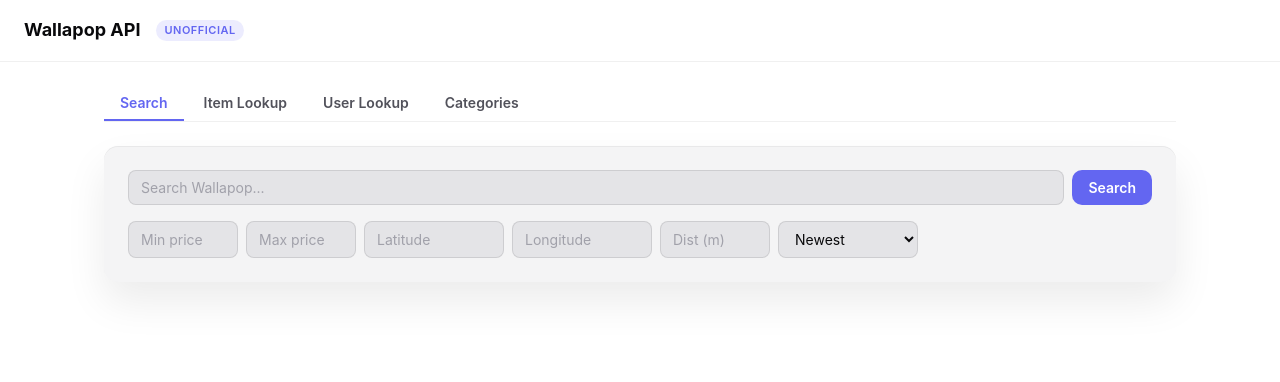
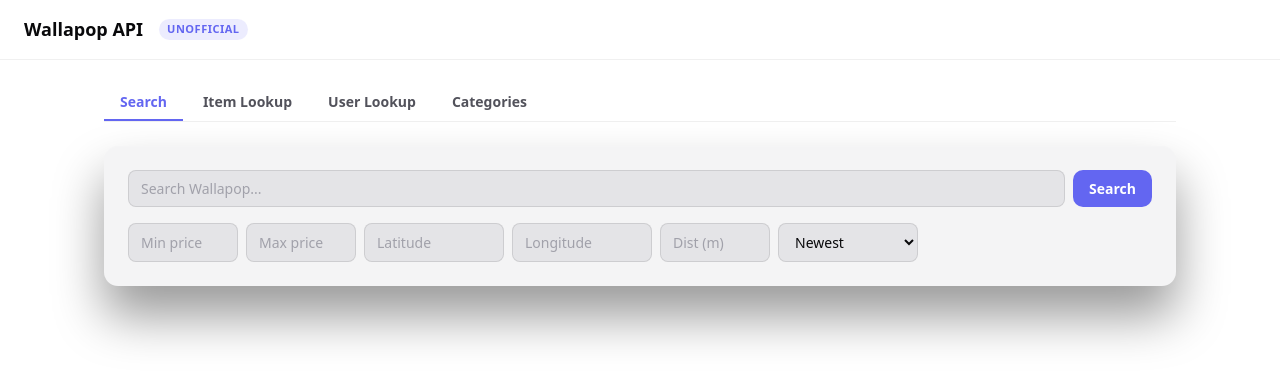
Before and after one commit to davstr1/wallapop-api, a website: page public/index.html in a window 1280 px wide. Drawn offline with Linux system fonts and the light colour scheme.

Commit message:
feat: use @nexum/ui tokens.css — official design tokens from the design system

```diff
--- a/package.json
+++ b/package.json
@@ -6,7 +6,8 @@
     "test": "jest",
     "test:watch": "jest --watch",
     "test:coverage": "jest --coverage",
-    "build": "tsc",
+    "build": "tsc && cp node_modules/@nexum/ui/dist/tokens.css public/tokens.css",
+    "postinstall": "cp node_modules/@nexum/ui/dist/tokens.css public/tokens.css 2>/dev/null || true",
     "dev": "tsx src/server.ts",
     "start": "node dist/server.js",
     "cli": "tsx src/cli.ts"
@@ -16,6 +17,7 @@
   "license": "ISC",
   "description": "",
   "dependencies": {
+    "@nexum/ui": "file:../nexum-ui",
     "axios": "^1.13.5",
     "cors": "^2.8.6",
     "dotenv": "^17.3.1",
--- a/public/index.html
+++ b/public/index.html
@@ -4,74 +4,10 @@
   <meta charset="UTF-8">
   <meta name="viewport" content="width=device-width, initial-scale=1.0">
   <title>Wallapop API</title>
+  <link rel="stylesheet" href="/tokens.css">
   <style>
-    /* === Tokens === */
-    :root {
-      --surface-primary: #09090b;
-      --surface-secondary: #111113;
-      --surface-tertiary: #1a1a1c;
-      --text-primary: #fafafa;
-      --text-secondary: #a1a1aa;
-      --text-muted: #52525b;
-      --border-default: rgba(255,255,255,0.10);
-      --border-subtle: rgba(255,255,255,0.06);
-      --border-strong: rgba(255,255,255,0.20);
-      --accent: #6366f1;
-      --accent-hover: #818cf8;
-      --success: #22c55e;
-      --warning: #f59e0b;
-      --danger: #ef4444;
-      --info: #3b82f6;
-      --radius-card: 14px;
-      --radius-button: 10px;
-      --radius-input: 8px;
-      --radius-pill: 9999px;
-      --shadow-card: 0px 1px 0px 0px rgba(255,255,255,0.10) inset, 0px 30px 50px rgba(0,0,0,0.40);
-      --shadow-subtle: 0 28px 70px rgba(0,0,0,0.14), 0 14px 32px rgba(0,0,0,0.08);
-      --shadow-glow: 0 0 40px 10px hsla(249,91%,77%,0.1);
-      --space-xs: 4px;
-      --space-sm: 8px;
-      --space-md: 16px;
-      --space-lg: 24px;
-      --space-xl: 32px;
-      --space-2xl: 48px;
-      --space-3xl: 64px;
-      --font-sans: -apple-system, BlinkMacSystemFont, 'Segoe UI', system-ui, sans-serif;
-      --font-mono: ui-monospace, 'SF Mono', 'Cascadia Code', monospace;
-    }
-
-    @media (prefers-color-scheme: light) {
-      :root {
-        --surface-primary: #ffffff;
-        --surface-secondary: #f4f4f5;
-        --surface-tertiary: #e4e4e7;
-        --text-primary: #09090b;
-        --text-secondary: #52525b;
-        --text-muted: #a1a1aa;
-        --border-default: rgba(0,0,0,0.10);
-        --border-subtle: rgba(0,0,0,0.06);
-        --border-strong: rgba(0,0,0,0.20);
-        --shadow-card: 0px 1px 0px 0px rgba(0,0,0,0.05) inset, 0px 20px 40px rgba(0,0,0,0.08);
-        --shadow-subtle: 0 10px 30px rgba(0,0,0,0.06), 0 4px 12px rgba(0,0,0,0.04);
-        --shadow-glow: 0 0 40px 10px hsla(249,91%,77%,0.08);
-      }
-    }
-
-    /* === Resets === */
-    *, *::before, *::after { box-sizing: border-box; margin: 0; padding: 0; }
-    body {
-      background: var(--surface-primary);
-      color: var(--text-primary);
-      font-family: var(--font-sans);
-      line-height: 1.6;
-      -webkit-font-smoothing: antialiased;
-    }
-    ::-webkit-scrollbar { width: 8px; height: 8px; }
-    ::-webkit-scrollbar-track { background: var(--surface-primary); }
-    ::-webkit-scrollbar-thumb { background: var(--border-strong); border-radius: var(--radius-pill); }
-
     /* === Layout === */
-    .page { max-width: 1120px; margin: 0 auto; padding: var(--space-lg); }
+    .page { max-width: 1120px; margin: 0 auto; padding: var(--space-6); }
 
     /* === Nav === */
     nav {
@@ -79,8 +15,8 @@
       background: rgba(9,9,11,0.85);
       backdrop-filter: blur(16px);
       border-bottom: 1px solid var(--border-subtle);
-      padding: var(--space-md) var(--space-lg);
-      display: flex; align-items: center; gap: var(--space-md);
+      padding: var(--space-4) var(--space-6);
+      display: flex; align-items: center; gap: var(--space-4);
     }
     @media (prefers-color-scheme: light) {
       nav { background: rgba(255,255,255,0.85); }
@@ -97,12 +33,12 @@
       background: var(--surface-secondary);
       border-radius: var(--radius-card);
       box-shadow: var(--shadow-card);
-      padding: var(--space-lg);
-      display: flex; flex-direction: column; gap: var(--space-md);
-      margin-bottom: var(--space-xl);
+      padding: var(--space-6);
+      display: flex; flex-direction: column; gap: var(--space-4);
+      margin-bottom: var(--space-8);
     }
     .search-row {
-      display: flex; gap: var(--space-sm); flex-wrap: wrap;
+      display: flex; gap: var(--space-2); flex-wrap: wrap;
     }
     .search-row input, .search-row select {
       background: var(--surface-tertiary);
@@ -111,7 +47,7 @@
       color: var(--text-primary);
       font-family: var(--font-sans);
       font-size: 14px;
-      padding: var(--space-sm) 12px;
+      padding: var(--space-2) 12px;
       outline: none;
       transition: border-color 0.15s;
     }
@@ -128,7 +64,7 @@
       font-family: var(--font-sans);
       font-size: 14px; font-weight: 600;
       cursor: pointer; border: none;
-      padding: var(--space-sm) var(--space-md);
+      padding: var(--space-2) var(--space-4);
       border-radius: var(--radius-button);
       transition: background 0.15s, box-shadow 0.15s;
     }
@@ -145,14 +81,14 @@
 
     /* === Tabs === */
     .tabs {
-      display: flex; gap: var(--space-xs);
+      display: flex; gap: var(--space-1);
       border-bottom: 1px solid var(--border-subtle);
-      margin-bottom: var(--space-lg);
+      margin-bottom: var(--space-6);
       overflow-x: auto;
     }
     .tab {
       background: none; color: var(--text-secondary);
-      padding: var(--space-sm) var(--space-md);
+      padding: var(--space-2) var(--space-4);
       border-radius: var(--radius-button) var(--radius-button) 0 0;
       border: none; border-bottom: 2px solid transparent;
       white-space: nowrap;
@@ -161,7 +97,7 @@
     .tab.active { color: var(--accent); border-bottom-color: var(--accent); }
 
     /* === Results grid === */
-    .results { display: grid; grid-template-columns: repeat(auto-fill, minmax(260px, 1fr)); gap: var(--space-lg); }
+    .results { display: grid; grid-template-columns: repeat(auto-fill, minmax(260px, 1fr)); gap: var(--space-6); }
 
     /* === Item card === */
     .card {
@@ -176,14 +112,14 @@
       width: 100%; height: 200px; object-fit: cover;
       background: var(--surface-tertiary);
     }
-    .card-body { padding: var(--space-md); display: flex; flex-direction: column; gap: var(--space-sm); }
+    .card-body { padding: var(--space-4); display: flex; flex-direction: column; gap: var(--space-2); }
     .card-title {
       font-size: 14px; font-weight: 600;
       display: -webkit-box; -webkit-line-clamp: 2; -webkit-box-orient: vertical; overflow: hidden;
     }
     .card-price { font-size: 18px; font-weight: 700; color: var(--accent); }
-    .card-meta { font-size: 12px; color: var(--text-muted); display: flex; gap: var(--space-sm); flex-wrap: wrap; }
-    .card-meta span { display: flex; align-items: center; gap: var(--space-xs); }
+    .card-meta { font-size: 12px; color: var(--text-muted); display: flex; gap: var(--space-2); flex-wrap: wrap; }
+    .card-meta span { display: flex; align-items: center; gap: var(--space-1); }
 
     /* === Badges === */
     .badge {
@@ -196,8 +132,8 @@
     /* === Status bar === */
     .status-bar {
       display: flex; align-items: center; justify-content: space-between;
-      padding: var(--space-sm) 0;
-      margin-bottom: var(--space-md);
+      padding: var(--space-2) 0;
+      margin-bottom: var(--space-4);
       color: var(--text-secondary); font-size: 13px;
     }
     .status-bar .count { font-weight: 600; color: var(--text-primary); }
@@ -205,7 +141,7 @@
     /* === Load more === */
     .load-more {
       display: flex; justify-content: center;
-      padding: var(--space-xl) 0;
+      padding: var(--space-8) 0;
     }
 
     /* === Panels (item detail, user) === */
@@ -213,17 +149,17 @@
       background: var(--surface-secondary);
       border-radius: var(--radius-card);
       box-shadow: var(--shadow-card);
-      padding: var(--space-lg);
-      margin-bottom: var(--space-lg);
+      padding: var(--space-6);
+      margin-bottom: var(--space-6);
     }
-    .panel h2 { font-size: 20px; font-weight: 700; margin-bottom: var(--space-md); }
-    .panel-grid { display: grid; grid-template-columns: 1fr 1fr; gap: var(--space-sm); }
+    .panel h2 { font-size: 20px; font-weight: 700; margin-bottom: var(--space-4); }
+    .panel-grid { display: grid; grid-template-columns: 1fr 1fr; gap: var(--space-2); }
     .panel-grid dt { font-size: 12px; color: var(--text-muted); }
-    .panel-grid dd { font-size: 14px; font-weight: 500; margin-bottom: var(--space-sm); }
+    .panel-grid dd { font-size: 14px; font-weight: 500; margin-bottom: var(--space-2); }
 
     /* === Lookup form === */
     .lookup {
-      display: flex; gap: var(--space-sm); margin-bottom: var(--space-lg);
+      display: flex; gap: var(--space-2); margin-bottom: var(--space-6);
     }
     .lookup input { flex: 1; }
 
@@ -238,7 +174,7 @@
     @keyframes spin { to { transform: rotate(360deg); } }
     .loading, .empty {
       display: flex; flex-direction: column; align-items: center; justify-content: center;
-      gap: var(--space-md); padding: var(--space-3xl) 0;
+      gap: var(--space-4); padding: var(--space-16) 0;
       color: var(--text-muted); font-size: 14px;
     }
 
@@ -316,7 +252,7 @@
   <!-- ═══ ITEM TAB ═══ -->
   <section id="tab-item" hidden>
     <div class="lookup">
-      <input type="text" id="item-id-input" placeholder="Item ID (e.g. nz047v45rrjo)" class="input-keywords" style="background:var(--surface-tertiary);border:1px solid var(--border-default);border-radius:var(--radius-input);color:var(--text-primary);font-size:14px;padding:var(--space-sm) 12px;">
+      <input type="text" id="item-id-input" placeholder="Item ID (e.g. nz047v45rrjo)" class="input-keywords" style="background:var(--surface-tertiary);border:1px solid var(--border-default);border-radius:var(--radius-input);color:var(--text-primary);font-size:14px;padding:var(--space-2) 12px;">
       <button class="btn-primary" id="item-lookup-btn">Lookup</button>
     </div>
     <div id="item-loading" class="loading" hidden><div class="spinner"></div><span>Loading...</span></div>
@@ -326,7 +262,7 @@
   <!-- ═══ USER TAB ═══ -->
   <section id="tab-user" hidden>
     <div class="lookup">
-      <input type="text" id="user-id-input" placeholder="User ID (e.g. qjwy4weydwzo)" class="input-keywords" style="background:var(--surface-tertiary);border:1px solid var(--border-default);border-radius:var(--radius-input);color:var(--text-primary);font-size:14px;padding:var(--space-sm) 12px;">
+      <input type="text" id="user-id-input" placeholder="User ID (e.g. qjwy4weydwzo)" class="input-keywords" style="background:var(--surface-tertiary);border:1px solid var(--border-default);border-radius:var(--radius-input);color:var(--text-primary);font-size:14px;padding:var(--space-2) 12px;">
       <button class="btn-primary" id="user-lookup-btn">Lookup</button>
     </div>
     <div id="user-loading" class="loading" hidden><div class="spinner"></div><span>Loading...</span></div>
@@ -335,7 +271,7 @@
 
   <!-- ═══ CATEGORIES TAB ═══ -->
   <section id="tab-categories" hidden>
-    <button class="btn-primary" id="categories-load-btn" style="margin-bottom:var(--space-lg)">Load categories</button>
+    <button class="btn-primary" id="categories-load-btn" style="margin-bottom:var(--space-6)">Load categories</button>
     <div id="categories-loading" class="loading" hidden><div class="spinner"></div><span>Loading...</span></div>
     <div id="categories-result"></div>
   </section>
@@ -482,7 +418,7 @@ document.getElementById('item-lookup-btn').addEventListener('click', async () =>
           <dt>Sold</dt><dd>${item.sold?.flag ? 'Yes' : 'No'}</dd>
           <dt>Created</dt><dd>${item.creation_date ? new Date(item.creation_date * 1000).toLocaleDateString() : '?'}</dd>
         </dl>
-        ${desc ? `<p style="margin-top:var(--space-md);color:var(--text-secondary);font-size:13px">${esc(desc)}</p>` : ''}
+        ${desc ? `<p style="margin-top:var(--space-4);color:var(--text-secondary);font-size:13px">${esc(desc)}</p>` : ''}
       </div>`;
   } catch (err) {
     container.innerHTML = `<div class="empty"><span>Error: ${esc(err.message)}</span></div>`;
@@ -524,7 +460,7 @@ document.getElementById('user-lookup-btn').addEventListener('click', async () =>
           <dt>Reviews</dt><dd>${reviews}</dd>
           <dt>Featured</dt><dd>${user.featured ? 'Yes' : 'No'}</dd>
         </dl>
-        ${user.extra_info?.description ? `<p style="margin-top:var(--space-md);color:var(--text-secondary);font-size:13px">${esc(user.extra_info.description)}</p>` : ''}
+        ${user.extra_info?.description ? `<p style="margin-top:var(--space-4);color:var(--text-secondary);font-size:13px">${esc(user.extra_info.description)}</p>` : ''}
       </div>`;
   } catch (err) {
     container.innerHTML = `<div class="empty"><span>Error: ${esc(err.message)}</span></div>`;
@@ -552,11 +488,11 @@ document.getElementById('categories-load-btn').addEventListener('click', async (
 
 function renderCategories(cats, depth = 0) {
   if (!cats.length) return '';
-  return `<ul style="list-style:none;padding-left:${depth ? 'var(--space-lg)' : '0'}">
+  return `<ul style="list-style:none;padding-left:${depth ? 'var(--space-6)' : '0'}">
     ${cats.map(c => `
-      <li style="padding:var(--space-xs) 0">
+      <li style="padding:var(--space-1) 0">
         <span style="color:var(--text-secondary);font-size:12px;font-family:var(--font-mono)">${c.id}</span>
-        <span style="font-size:14px;font-weight:${depth === 0 ? '600' : '400'};margin-left:var(--space-sm)">${esc(c.name)}</span>
+        <span style="font-size:14px;font-weight:${depth === 0 ? '600' : '400'};margin-left:var(--space-2)">${esc(c.name)}</span>
         ${c.subcategories?.length ? renderCategories(c.subcategories, depth + 1) : ''}
       </li>
     `).join('')}
--- /dev/null
+++ b/public/tokens.css
@@ -0,0 +1,127 @@
+/* ═══════════════════════════════════════════════════════════
+ * @nexum/ui — Design Tokens (auto-generated, do not edit)
+ * Dark-mode-first · Framework-agnostic
+ * ═══════════════════════════════════════════════════════════ */
+
+:root {
+  /* ── Surfaces ── */
+  --surface-primary: #09090b;
+  --surface-secondary: #141416;
+  --surface-tertiary: #1e1e21;
+  --surface-inverse: #fafafa;
+
+  /* ── Text ── */
+  --text-primary: #fafafa;
+  --text-secondary: #a1a1aa;
+  --text-muted: #52525b;
+  --text-inverse: #09090b;
+
+  /* ── Borders ── */
+  --border-default: rgba(255,255,255,0.12);
+  --border-subtle: rgba(255,255,255,0.08);
+  --border-strong: rgba(255,255,255,0.22);
+
+  /* ── Accent ── */
+  --accent: #6366f1;
+  --accent-hover: #818cf8;
+  --accent-text: #ffffff;
+
+  /* ── Status ── */
+  --success: #22c55e;
+  --warning: #f59e0b;
+  --danger: #ef4444;
+  --info: #3b82f6;
+
+  /* ── Radius ── */
+  --radius-sm: 6px;
+  --radius-md: 10px;
+  --radius-lg: 14px;
+  --radius-card: 14px;
+  --radius-button: 10px;
+  --radius-input: 8px;
+  --radius-pill: 9999px;
+  --radius-container: 24px;
+
+  /* ── Shadows ── */
+  --shadow-card: 0px 1px 0px 0px rgba(255,255,255,0.10) inset, 0px 30px 50px rgba(0,0,0,0.40);
+  --shadow-subtle: 0 28px 70px rgba(0,0,0,0.14), 0 14px 32px rgba(0,0,0,0.08);
+  --shadow-glow: 0 0 40px 10px hsla(249, 91%, 77%, 0.1);
+
+  /* ── Spacing scale ── */
+  --space-0: 0px;
+  --space-1: 4px;
+  --space-2: 8px;
+  --space-4: 16px;
+  --space-6: 24px;
+  --space-8: 32px;
+  --space-10: 40px;
+  --space-12: 48px;
+  --space-16: 64px;
+  --space-20: 80px;
+  --space-24: 96px;
+  --space-32: 128px;
+
+  /* ── Fonts ── */
+  --font-sans: system-ui, -apple-system, 'Segoe UI', sans-serif;
+  --font-mono: ui-monospace, 'SF Mono', 'Cascadia Code', monospace;
+}
+
+/* ── Light mode ── */
+@media (prefers-color-scheme: light) {
+  :root:not([data-theme="dark"]) {
+    --surface-primary: #ffffff;
+    --surface-secondary: #f4f4f5;
+    --surface-tertiary: #e4e4e7;
+    --surface-inverse: #09090b;
+    --text-primary: #09090b;
+    --text-secondary: #52525b;
+    --text-muted: #a1a1aa;
+    --text-inverse: #fafafa;
+    --border-default: rgba(0,0,0,0.10);
+    --border-subtle: rgba(0,0,0,0.06);
+    --border-strong: rgba(0,0,0,0.20);
+    --accent: #6366f1;
+    --accent-hover: #4f46e5;
+    --success: #16a34a;
+    --warning: #d97706;
+    --danger: #dc2626;
+    --info: #2563eb;
+  }
+}
+
+/* ── Force dark ── */
+[data-theme="dark"] {
+  --surface-primary: #09090b;
+  --surface-secondary: #141416;
+  --surface-tertiary: #1e1e21;
+  --surface-inverse: #fafafa;
+  --text-primary: #fafafa;
+  --text-secondary: #a1a1aa;
+  --text-muted: #52525b;
+  --text-inverse: #09090b;
+  --border-default: rgba(255,255,255,0.12);
+  --border-subtle: rgba(255,255,255,0.08);
+  --border-strong: rgba(255,255,255,0.22);
+  --accent: #6366f1;
+  --accent-hover: #818cf8;
+  --success: #22c55e;
+  --warning: #f59e0b;
+  --danger: #ef4444;
+  --info: #3b82f6;
+}
+
+/* ── Base reset ── */
+*, *::before, *::after { box-sizing: border-box; margin: 0; padding: 0; }
+
+body {
+  background: var(--surface-primary);
+  color: var(--text-primary);
+  font-family: var(--font-sans);
+  line-height: 1.5;
+  -webkit-font-smoothing: antialiased;
+}
+
+::-webkit-scrollbar { width: 6px; height: 6px; }
+::-webkit-scrollbar-track { background: transparent; }
+::-webkit-scrollbar-thumb { background: var(--surface-tertiary); border-radius: var(--radius-pill); }
+::selection { background: rgba(99, 102, 241, 0.3); }
```
Also changed, not shown: 1 other file.
